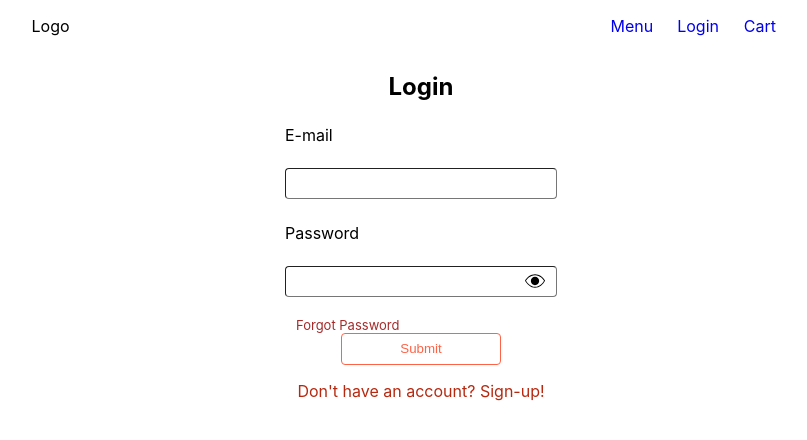
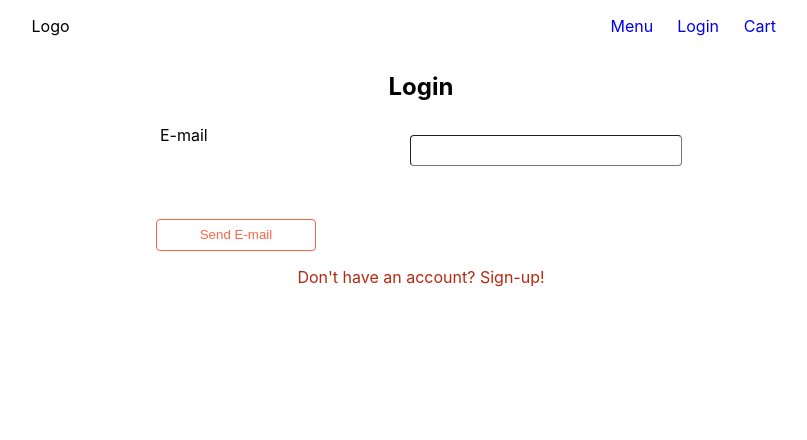
Before and after one commit to tieros/foodOrderApp, a React (Create React App) app: page /login in a window 1280 px wide. Both pictures are taken after a click on the element "Forgot Password". Shown: the top 440 px of the page, without its empty margins (219-1026 px from the left). Built offline with nearby package versions, Linux system fonts and the light colour scheme.

Commit message:
feat: add forgot password option

```diff
--- a/package.json
+++ b/package.json
@@ -8,7 +8,6 @@
         "@testing-library/react": "^13.2.0",
         "@testing-library/user-event": "^13.5.0",
         "firebase": "^9.8.1",
-        "formik": "^2.2.9",
         "react": "^18.1.0",
         "react-dom": "^18.1.0",
         "react-redux": "^8.0.1",
@@ -18,8 +17,7 @@
         "react-toastify": "^8.2.0",
         "redux": "^4.2.0",
         "sass": "^1.50.1",
-        "web-vitals": "^2.1.4",
-        "yup": "^0.32.11"
+        "web-vitals": "^2.1.4"
     },
     "scripts": {
         "start": "react-scripts start",
--- /dev/null
+++ b/src/organisms/forgotPassword/index.js
@@ -0,0 +1,33 @@
+import useForm from "../../customhooks/useForm";
+import Input from "../../atoms/input";
+import Button from "../../atoms/button";
+import { resetPassword } from "../../service/auth";
+
+export default function ForgotPassword(){
+    const { values, errors, disabled, handleChange, validateValue } = useForm({email: ''});
+
+    const forgotPasswordHandler = (e) => {
+        e.preventDefault();
+
+        resetPassword(values.email).catch(error => {
+            console.log(error)});
+
+            // navigate to login page?
+    };
+
+    return (
+        <form onSubmit={forgotPasswordHandler}>
+            <Input
+                id='forgot-password-email'
+                name='email'
+                type='e-mail'
+                label='E-mail'
+                value={values.email}
+                onBlur={validateValue}
+                onChange={handleChange}
+                error={errors.email}
+            />
+            <Button title='Send E-mail' type='submit' disabled={disabled} />
+        </form>
+    )
+}
--- a/src/organisms/login/index.js
+++ b/src/organisms/login/index.js
@@ -5,9 +5,13 @@ import { useNavigate } from 'react-router';
 import { useDispatch } from 'react-redux';
 import { authActions } from '../../store/auth';
 import useForm from '../../customhooks/useForm';
+import { resetPassword } from '../../service/auth';
+import ForgotPassword from '../forgotPassword';
+import { useState } from 'react';
 
 export default function Login() {
 
+    const [loginMode, setLoginMode] = useState(true);
     const navigate = useNavigate();
     const dispatch = useDispatch();
 
@@ -30,12 +34,14 @@ export default function Login() {
         }
     };
 
-    const forgotPasswordHandler = () => {
-
+    const changeMode = () => {
+        setLoginMode(false)
     }
 
 
     return (
+        <>
+       {!loginMode ? <ForgotPassword /> :
         <form className='login-container' onSubmit={submitHandler}>
             <Input
                 id='login-email'
@@ -57,8 +63,10 @@ export default function Login() {
                 onChange={handleChange}
                 error={errors.password}
             />
-            <span onClick={forgotPasswordHandler}>Forgot Password</span>
+            <span onClick={changeMode}>Forgot Password</span>
             <Button title='Submit' type='submit' disabled={disabled} />
         </form>
+        }
+        </>
     );
 }
--- a/src/service/auth.js
+++ b/src/service/auth.js
@@ -40,7 +40,9 @@ export const logout = async () => {
 };
 
 export const resetPassword = async (email) => {
-   const resetPass = sendPasswordResetEmail(auth, email);
+   const resetPass = await sendPasswordResetEmail(auth, email,
+        { url: 'http://localhost:3000/login'}
+    );
    return resetPass;
 }
 
```
